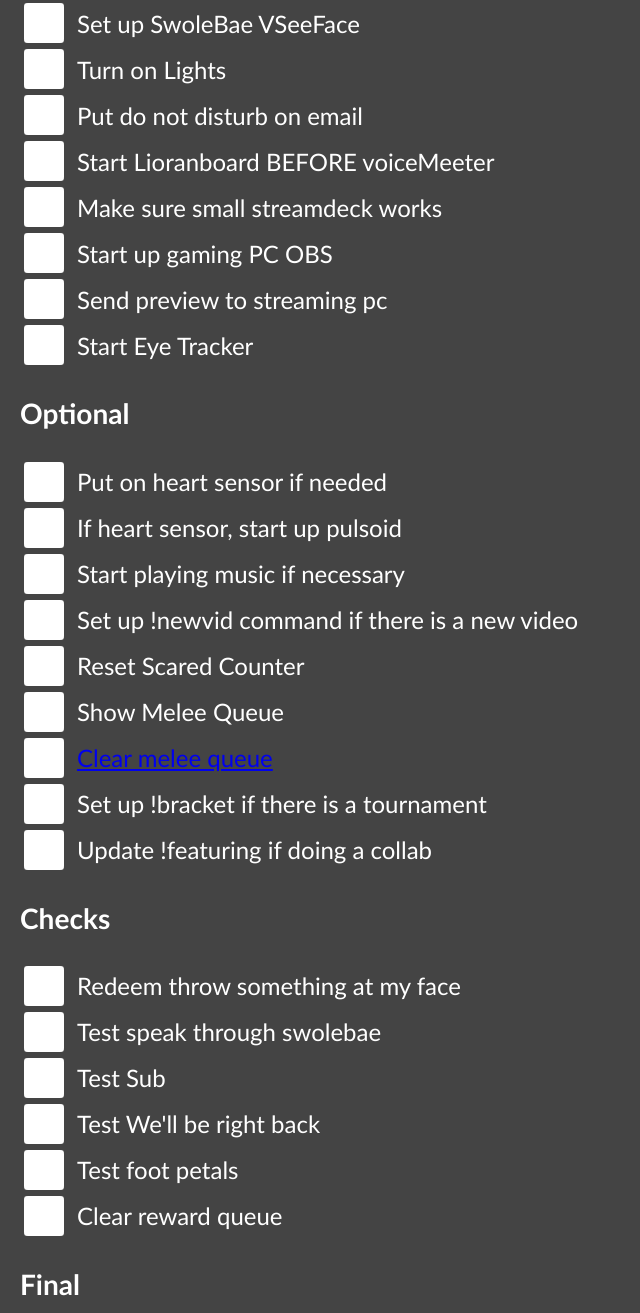
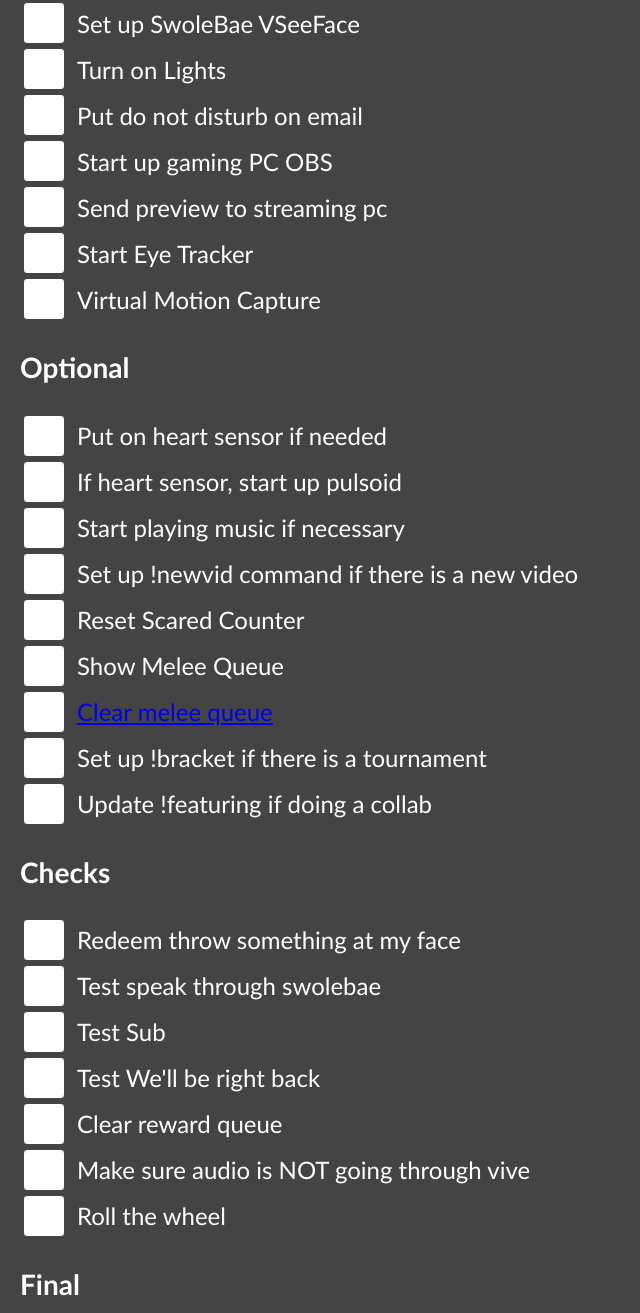
Before and after one commit to swolekat/twitch-checklist, a plain HTML site: page index.html in a window 1280 px wide. Shown: the part 387-1700 px from the top of the page, without its empty margins (0-640 px from the left). Drawn offline with Linux system fonts and the light colour scheme.

Commit message:
Update checklist

```diff
--- a/index.html
+++ b/index.html
@@ -103,14 +103,6 @@
 			<label for="17">Put do not disturb on email</label>
 		</div>
 		<div class="checkbox-wrapper">
-			<input id="32" type="checkbox">
-			<label for="32">Start Lioranboard BEFORE voiceMeeter</label>
-		</div>
-		<div class="checkbox-wrapper">
-			<input id="33" type="checkbox">
-			<label for="33">Make sure small streamdeck works</label>
-		</div>
-		<div class="checkbox-wrapper">
 			<input id="29" type="checkbox">
 			<label for="29">Start up gaming PC OBS</label>
 		</div>
@@ -121,6 +113,10 @@
 		<div class="checkbox-wrapper">
 			<input id="31" type="checkbox">
 			<label for="31">Start Eye Tracker</label>
+		</div>
+		<div class="checkbox-wrapper">
+			<input id="39" type="checkbox">
+			<label for="39">Virtual Motion Capture</label>
 		</div>
 
 		<h3>
@@ -184,14 +180,17 @@
 			<label for="28">Test We'll be right back</label>
 		</div>
 		<div class="checkbox-wrapper">
-			<input id="36" type="checkbox">
-			<label for="36">Test foot petals</label>
-		</div>
-		<div class="checkbox-wrapper">
 			<input id="15" type="checkbox">
 			<label for="15">Clear reward queue</label>
 		</div>
-
+		<div class="checkbox-wrapper">
+			<input id="38" type="checkbox">
+			<label for="38">Make sure audio is NOT going through vive</label>
+		</div>
+		<div class="checkbox-wrapper">
+			<input id="40" type="checkbox">
+			<label for="40">Roll the wheel</label>
+		</div>
 
 
 		<h3>
```
